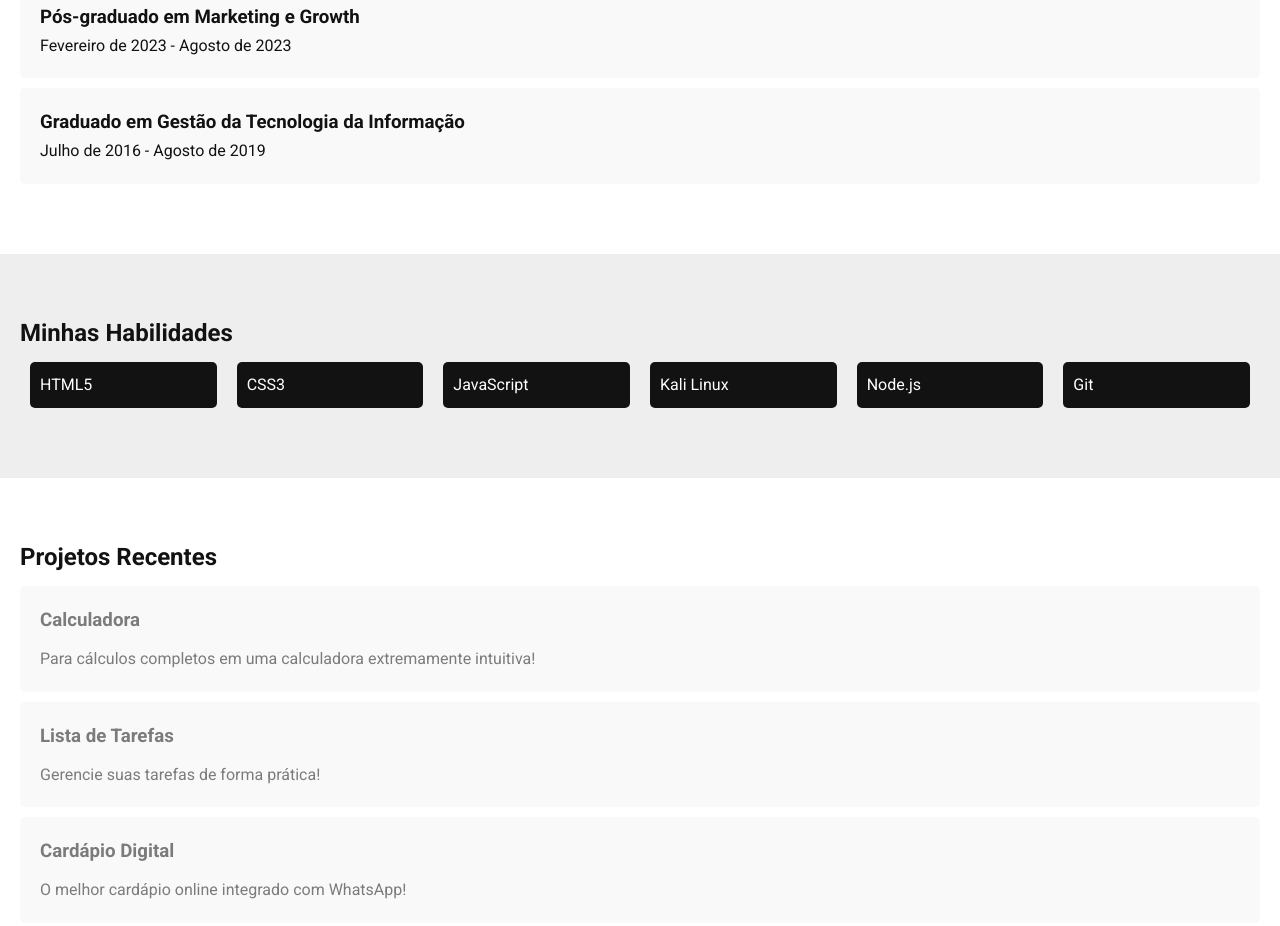
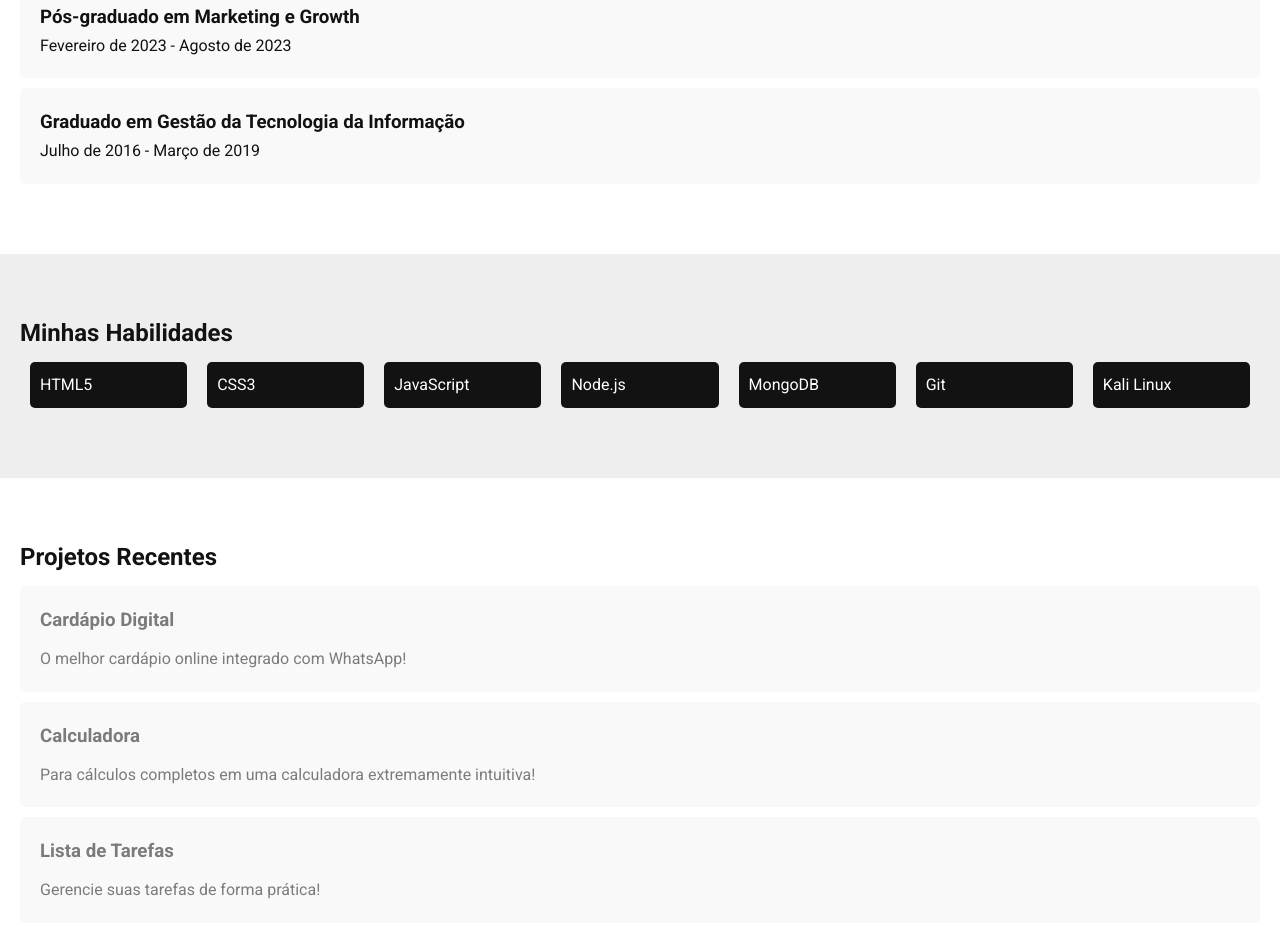
Before and after one commit to caldeirapro/portfolio, a plain HTML site: page index.html in a window 1280 px wide. Shown: the part 710-1636 px from the top of the page. Drawn offline with Linux system fonts and the light colour scheme.

Commit message:
Add files via upload

```diff
--- a/index.html
+++ b/index.html
@@ -47,7 +47,7 @@
       </div>
       <div class="formacao">
         <h3>Graduado em Gestão da Tecnologia da Informação</h3>
-        <p>Julho de 2016 - Agosto de 2019</p>
+        <p>Julho de 2016 - Março de 2019</p>
       </div>
     </div>
   </section>
@@ -59,9 +59,10 @@
         <li>HTML5</li>
         <li>CSS3</li>
         <li>JavaScript</li>
+        <li>Node.js</li>
+        <li>MongoDB</li>
+        <li>Git</li>
         <li>Kali Linux</li>
-        <li>Node.js</li>
-        <li>Git</li>
       </ul>
     </div>
   </section>
@@ -69,6 +70,12 @@
   <section id="projetos">
     <div class="container">
       <h2>Projetos Recentes</h2>
+      <div class="projeto">
+        <a href="https://cardapio-five-phi.vercel.app/" target="_blank">
+          <h3>Cardápio Digital</h3>
+          <p>O melhor cardápio online integrado com WhatsApp!</p>
+        </a>
+      </div>
       <div class="projeto">
       <a href="https://caldeirapro.github.io/calculadora/" target="_blank">
         <h3>Calculadora</h3>
@@ -81,12 +88,6 @@
         <p>Gerencie suas tarefas de forma prática!</p>
       </a>
       </div>
-      <div class="projeto">
-        <a href="https://cardapio-five-phi.vercel.app/" target="_blank">
-          <h3>Cardápio Digital</h3>
-          <p>O melhor cardápio online integrado com WhatsApp!</p>
-        </a>
-        </div>
     </div>
   </section>
 
```
